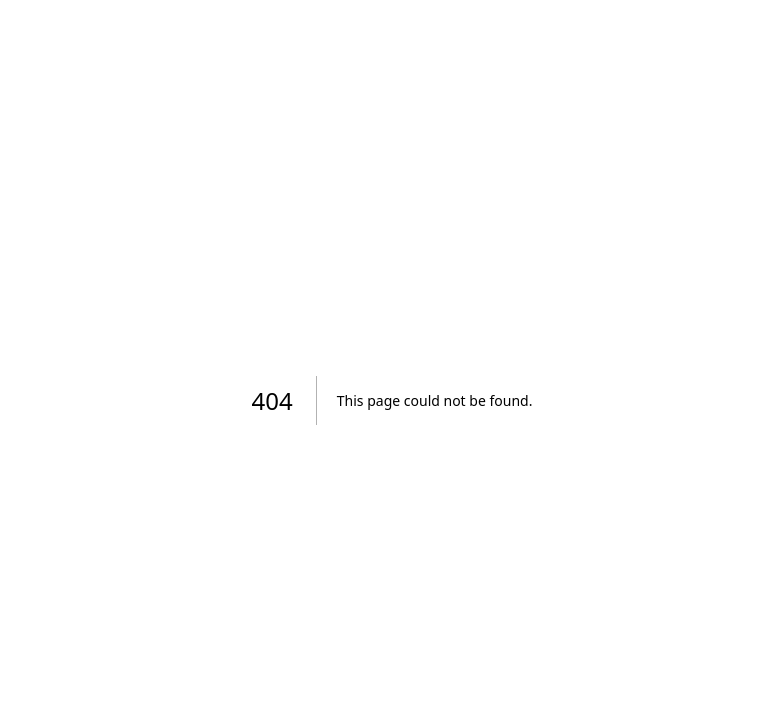
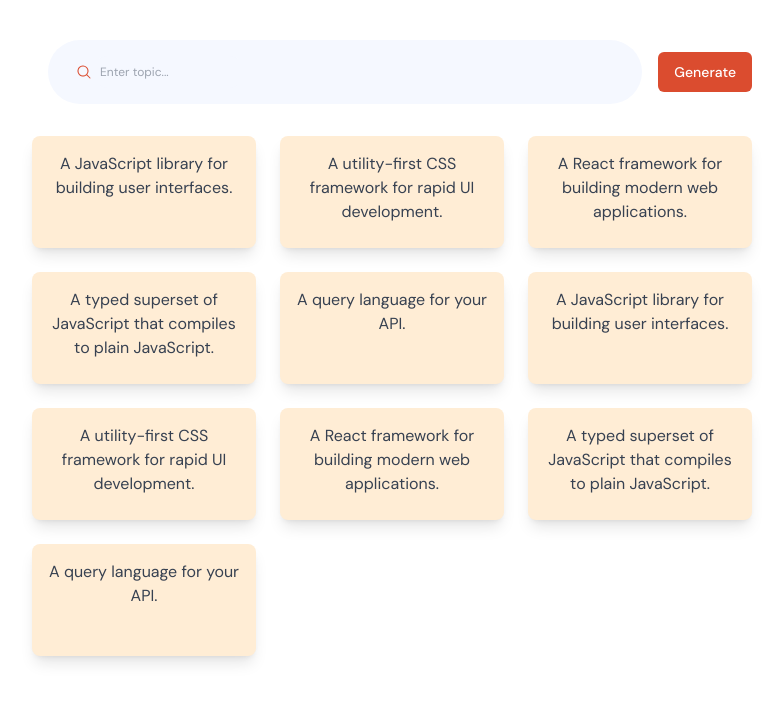
Before and after one commit to mkhan429419/CardHunt, a Next.js app: page /flashcards in a window 1280 px wide. Before the commit this address had no page. Shown: the top 702 px of the page, without its empty margins (248-1031 px from the left). Built offline with nearby package versions, Linux system fonts and the light colour scheme.

Commit message:
flashcards ui with dummy data

```diff
--- /dev/null
+++ b/app/flashcards/page.tsx
@@ -0,0 +1,79 @@
+import FlashCard from "@/components/flashcards/FlashCard";
+import Generate from "@/components/flashcards/GenerateFlashcardBar";
+import { Button } from "@/components/ui/button";
+import React from "react";
+
+type Props = {};
+
+const Flashcards = (props: Props) => {
+  const flashcards = [
+    {
+      id: 1,
+      back: "React",
+      front: "A JavaScript library for building user interfaces.",
+    },
+    {
+      id: 2,
+      back: "Tailwind CSS",
+      front: "A utility-first CSS framework for rapid UI development.",
+    },
+    {
+      id: 3,
+      back: "Next.js",
+      front: "A React framework for building modern web applications.",
+    },
+    {
+      id: 4,
+      back: "TypeScript",
+      front:
+        "A typed superset of JavaScript that compiles to plain JavaScript.",
+    },
+    { id: 5, back: "GraphQL", front: "A query language for your API." },
+    {
+      id: 6,
+      back: "React",
+      front: "A JavaScript library for building user interfaces.",
+    },
+    {
+      id: 7,
+      back: "Tailwind CSS",
+      front: "A utility-first CSS framework for rapid UI development.",
+    },
+    {
+      id: 8,
+      back: "Next.js",
+      front: "A React framework for building modern web applications.",
+    },
+    {
+      id: 9,
+      back: "TypeScript",
+      front:
+        "A typed superset of JavaScript that compiles to plain JavaScript.",
+    },
+    { id: 10, back: "GraphQL", front: "A query language for your API." },
+  ];
+  return (
+    <>
+      <div className="mx-auto py-10 px-6 lg:w-3/5">
+        <div className="flex flex-col sm:flex-row gap-4 items-center justify-between">
+          <div className="flex-grow w-full">
+            <Generate />
+          </div>
+          <Button className="bg-red text-white w-full sm:w-auto">
+            Generate
+          </Button>
+        </div>
+        <div className="mt-8 grid grid-cols-1 sm:grid-cols-2 lg:grid-cols-3 gap-6">
+          {flashcards.map((card) => (
+            <div key={card.id}>
+              <FlashCard card={card} />
+            </div>
+          ))}
+        </div>
+      </div>
+
+    </>
+  );
+};
+
+export default Flashcards;
--- a/app/globals.css
+++ b/app/globals.css
@@ -67,3 +67,7 @@
     @apply bg-background text-foreground;
   }
 }
+
+.perspective {
+  perspective: 1000px;
+}
--- /dev/null
+++ b/components/flashcards/FlashCard.tsx
@@ -0,0 +1,37 @@
+'use client'
+import React, { useState } from 'react'
+
+type CardProps = {
+  id: number,
+  front: string,
+  back: string
+}
+
+const FlashCard = ({ card }: { card: CardProps }) => {
+  const [isFlipped, setIsFlipped] = useState(false);
+
+  const handleCardClick = () => {
+    setIsFlipped(!isFlipped);
+  }
+
+  return (
+    <div
+      key={card.id}
+      className={`perspective p-4 bg-[#FFEDD5] rounded-lg shadow-lg hover:shadow-xl transform hover:scale-105 transition duration-300 ease-in-out hover:cursor-pointer ${
+        isFlipped ? 'flip-card' : ''
+      } min-h-28 text-center` }
+      onClick={handleCardClick}
+    >
+      <div className={`relative transition-transform duration-500 ease-in-out transform ${isFlipped ? 'rotate-y-180' : ''}`}>
+        <div className={`absolute inset-0 flex items-center justify-center backface-hidden ${isFlipped ? 'opacity-0' : 'opacity-100'}`}>
+          <div className="text-gray-700 m-auto">{card.front}</div>
+        </div>
+        <div className={`absolute inset-0 flex items-center justify-center backface-hidden ${isFlipped ? 'opacity-100' : 'opacity-0'}`}>
+          <div className=" font-semibold text-lg m-auto">{card.back}</div>
+        </div>
+      </div>
+    </div>
+  )
+}
+
+export default FlashCard
--- /dev/null
+++ b/components/flashcards/GenerateFlashcardBar.tsx
@@ -0,0 +1,17 @@
+import React from "react";
+import { PiMagnifyingGlass } from "react-icons/pi";
+
+const Generate = () => {
+  return (
+    <div className="rounded-full flex items-center p-5 h-16 text-gray-500 ml-4 bg-[#f5f8ff] relative">
+      <PiMagnifyingGlass className="ml-2 text-red" />
+      <input
+        type="text"
+        placeholder="Enter topic..."
+        className="p-2 rounded-full text-xs focus:outline-none bg-[#f5f8ff]"
+      />
+    </div>
+  );
+};
+
+export default Generate;
--- a/tailwind.config.ts
+++ b/tailwind.config.ts
@@ -18,7 +18,9 @@ const config = {
       },
     },
     extend: {
+
       colors: {
+        red: "#DB4C2F",
         border: "hsl(var(--border))",
         input: "hsl(var(--input))",
         ring: "hsl(var(--ring))",
```
